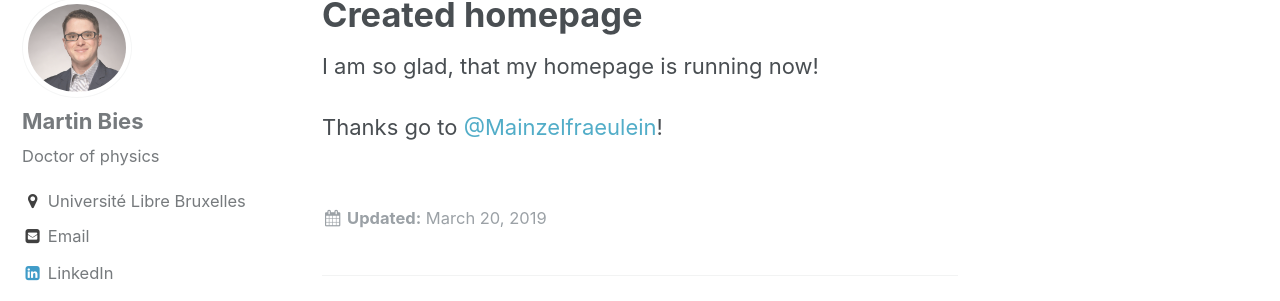
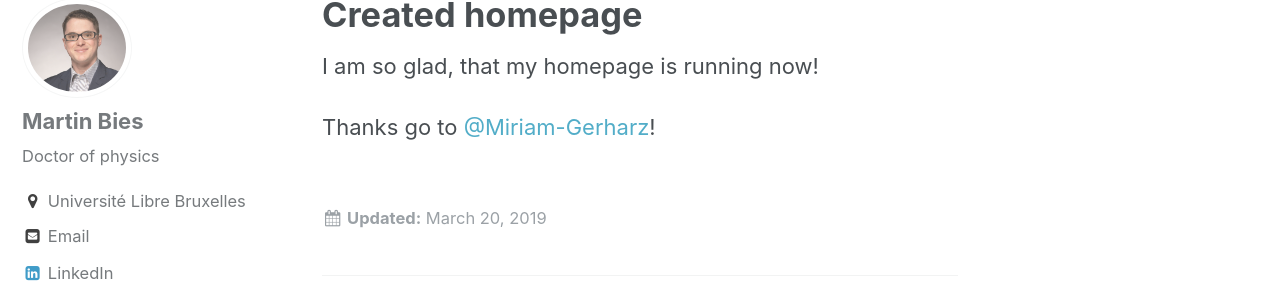
Before and after one commit to MartinBies/MartinBies.github.io, a Jekyll site: the page built from _posts/2019-03-20-Created Homepage.md, in a window 1280 px wide and 900 px high. Shown: the part 146-447 px from the top of the window. Built offline with Jekyll 4.4.1, drawn with Linux system fonts in a browser that asks for light colours.

Commit message:
Updated link to the github-profile of @Miriam-Gerharz

```diff
--- a/_posts/2019-03-20-Created Homepage.md
+++ b/_posts/2019-03-20-Created Homepage.md
@@ -4,7 +4,7 @@ comments: false
 
 I am so glad, that my homepage is running now!
 
-Thanks go to [@Mainzelfraeulein](https://github.com/Mainzelfraeulein)!
+Thanks go to [@Miriam-Gerharz](https://github.com/Miriam-Gerharz)!
 
 <!--You can do bullet points like this
 * a
```
